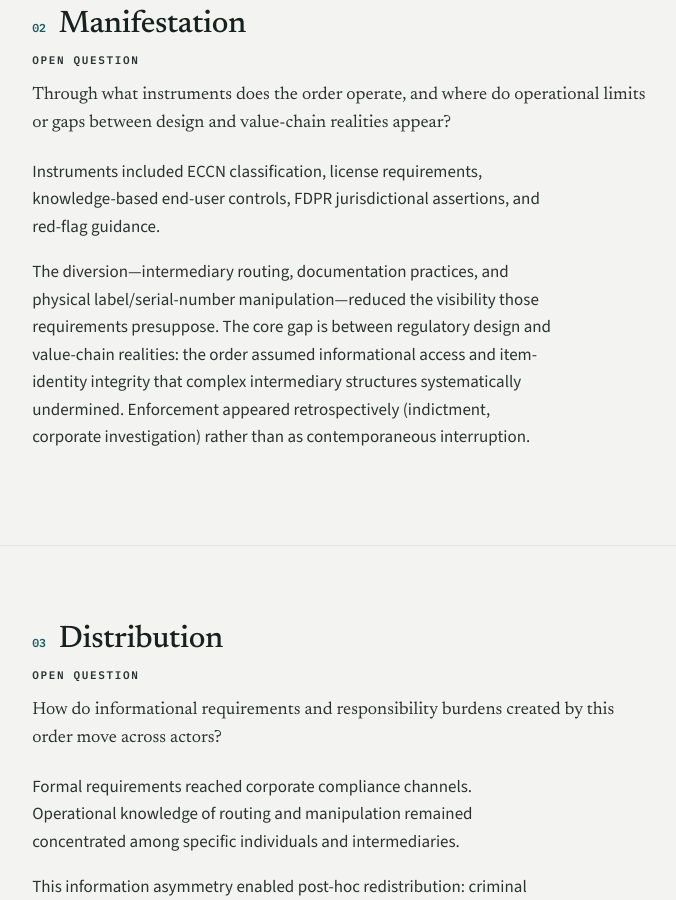
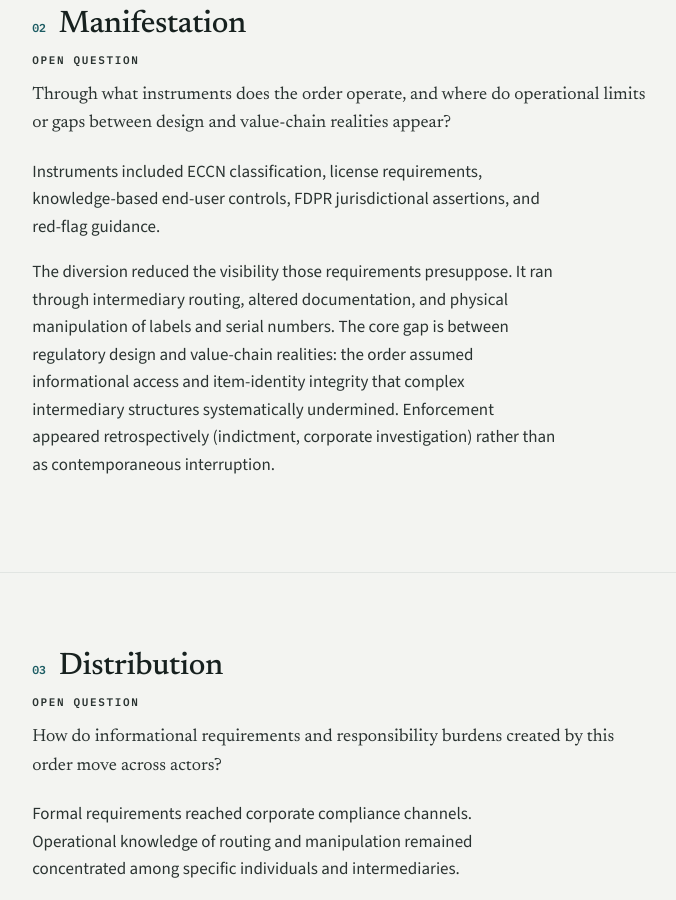
Before and after one commit to GaeunLim01/regulatory-order, a Jekyll site: the page built from cases/supermicro/index.html, in a window 1280 px wide and 900 px high, scrolled down 1750 px. Shown: the whole window, without its empty margins (69-745 px from the left). Built offline with Jekyll 4.4.1, drawn with Linux system fonts in a browser that asks for light colours.

Commit message:
Add files via upload

```diff
--- a/cases/supermicro/index.html
+++ b/cases/supermicro/index.html
@@ -49,7 +49,7 @@ cycle_emphasis: "⑤ → ⑥ → ⑦ (field application → breakdowns → visib
     <p style="font-family:var(--display);font-size:1.1rem;color:var(--ink-soft);max-width:62ch;margin-bottom:1.25rem;">Through what instruments does the order operate, and where do operational limits or gaps between design and value-chain realities appear?</p>
     <div style="max-width:62ch;">
       <p>Instruments included ECCN classification, license requirements, knowledge-based end-user controls, FDPR jurisdictional assertions, and red-flag guidance.</p>
-      <p>The diversion—intermediary routing, documentation practices, and physical label/serial-number manipulation—reduced the visibility those requirements presuppose. The core gap is between regulatory design and value-chain realities: the order assumed informational access and item-identity integrity that complex intermediary structures systematically undermined. Enforcement appeared retrospectively (indictment, corporate investigation) rather than as contemporaneous interruption.</p>
+      <p>The diversion reduced the visibility those requirements presuppose. It ran through intermediary routing, altered documentation, and physical manipulation of labels and serial numbers. The core gap is between regulatory design and value-chain realities: the order assumed informational access and item-identity integrity that complex intermediary structures systematically undermined. Enforcement appeared retrospectively (indictment, corporate investigation) rather than as contemporaneous interruption.</p>
     </div>
   </div>
 </section>
```
